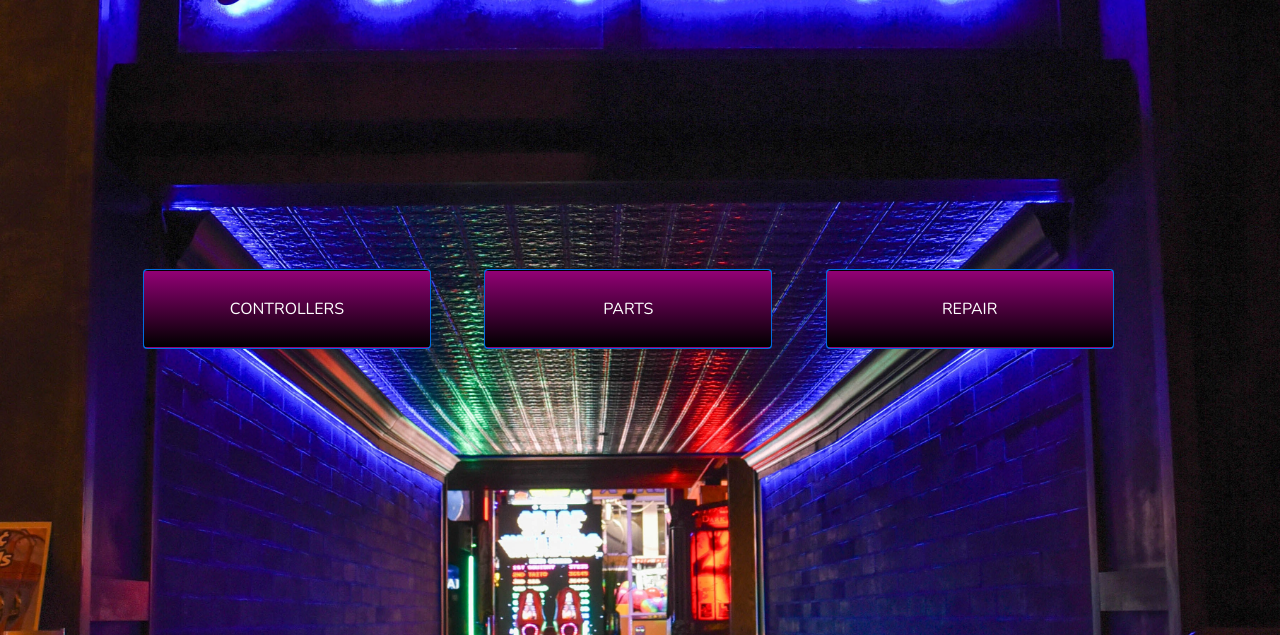
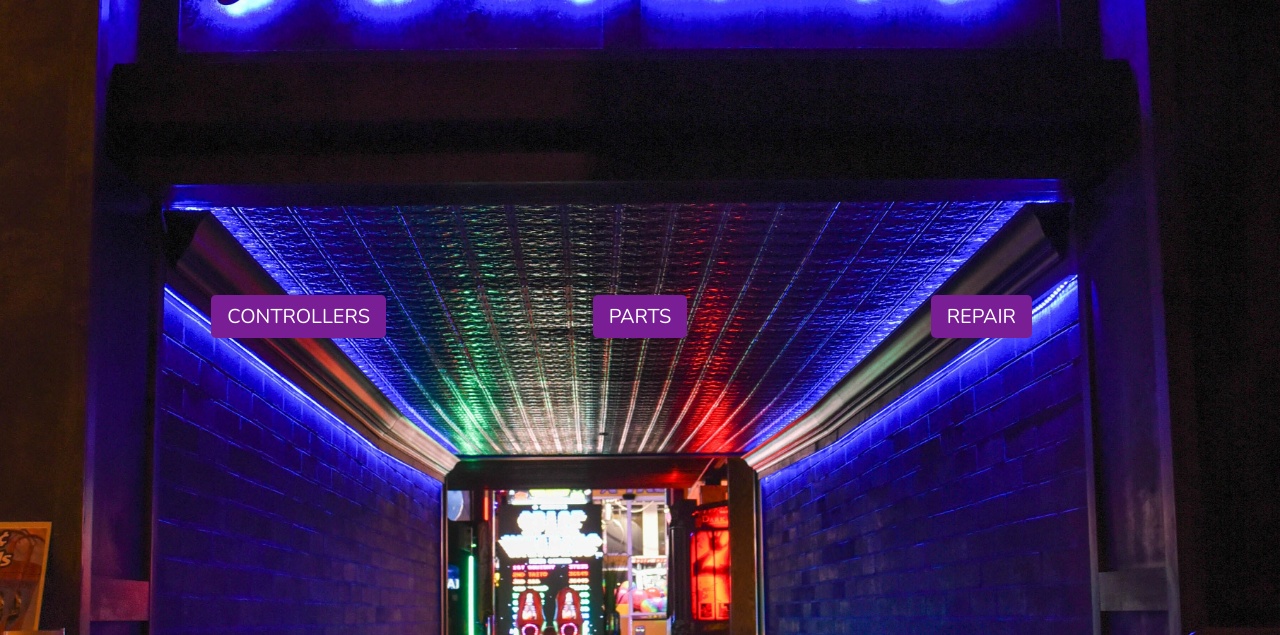
Before and after one commit to tenbonks/nuTROLLA, a Django app: template home/templates/home/index.html in a window 1280 px wide. Shown: the part 165-800 px from the top of the page. Run offline with Django 3.2, Linux system fonts and the light colour scheme; the template is opened without the code that fills it, so the values that code supplies are empty; some libraries are stand-ins or nearby versions.

Commit message:
Replaced the cards in index for buttons, due to practicality

```diff
--- a/home/templates/home/index.html
+++ b/home/templates/home/index.html
@@ -11,33 +11,15 @@
 
 {% block content %}
 <div class="container h-100">
-    <div class="row h-100">
+    <div class="row h-100 text-center">
         <div class="col-12 col-md-4 my-auto">
-            <div class="card text-white bg-primary mb-3" style="max-width: 18rem;">
-                <a class="home-shop-button btn btn-lg-rounded-0 text-uppercase">
-                    <div class="card-body">
-                        <p class="card-text text-center">CONTROLLERS</p>
-                    </div>
-                </a>
-            </div>
+            <a class="btn-lg btn-purple text-uppercase" href="#" role="button">Controllers</a>
         </div>
         <div class="col-12 col-md-4 my-auto">
-            <div class="card text-white bg-primary mb-3" style="max-width: 18rem;">
-                <a class="home-shop-button btn btn-lg-rounded-0 text-uppercase">
-                    <div class="card-body">
-                        <p class="card-text text-center">Parts</p>
-                    </div>
-                </a>
-            </div>
+            <a class="btn-lg btn-purple text-uppercase" href="#" role="button">Parts</a>
         </div>
         <div class="col-12 col-md-4 my-auto">
-            <div class="card text-white bg-primary mb-3" style="max-width: 18rem;">
-                <a class="home-shop-button btn btn-lg-rounded-0 text-uppercase">
-                    <div class="card-body">
-                        <p class="card-text text-center">Repair</p>
-                    </div>
-                </a>
-            </div>
+            <a class="btn-lg btn-purple text-uppercase" href="#" role="button">Repair</a>
         </div>
     </div>
 </div>
```
